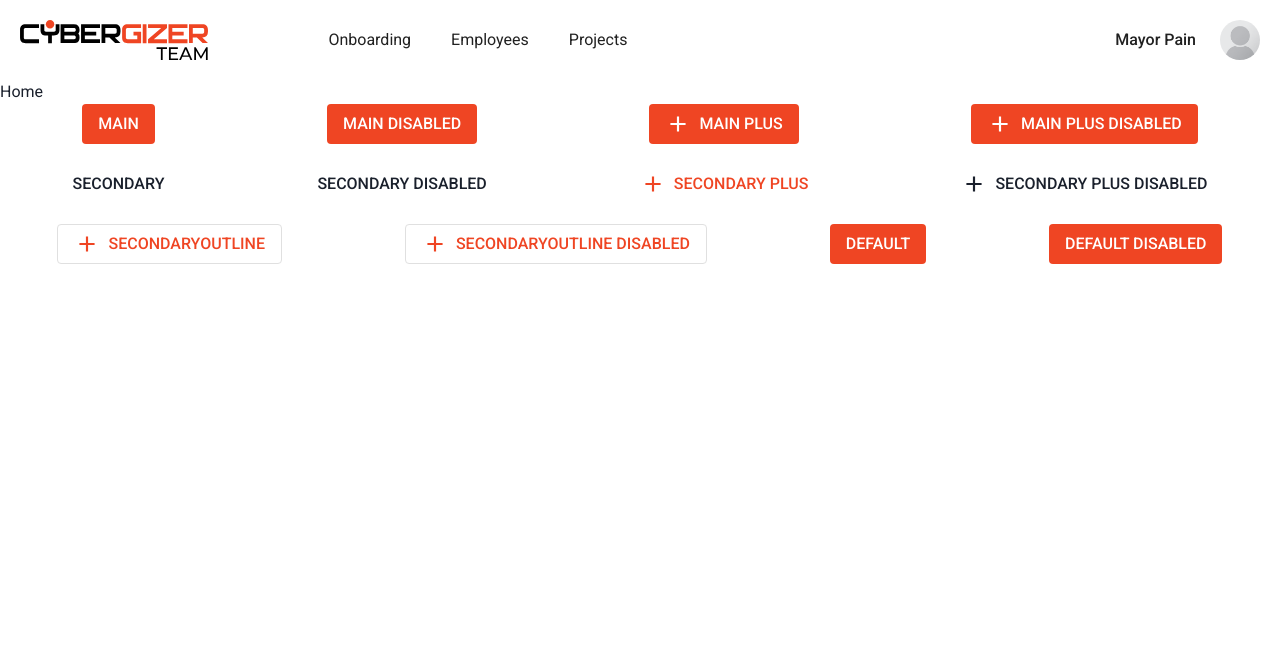
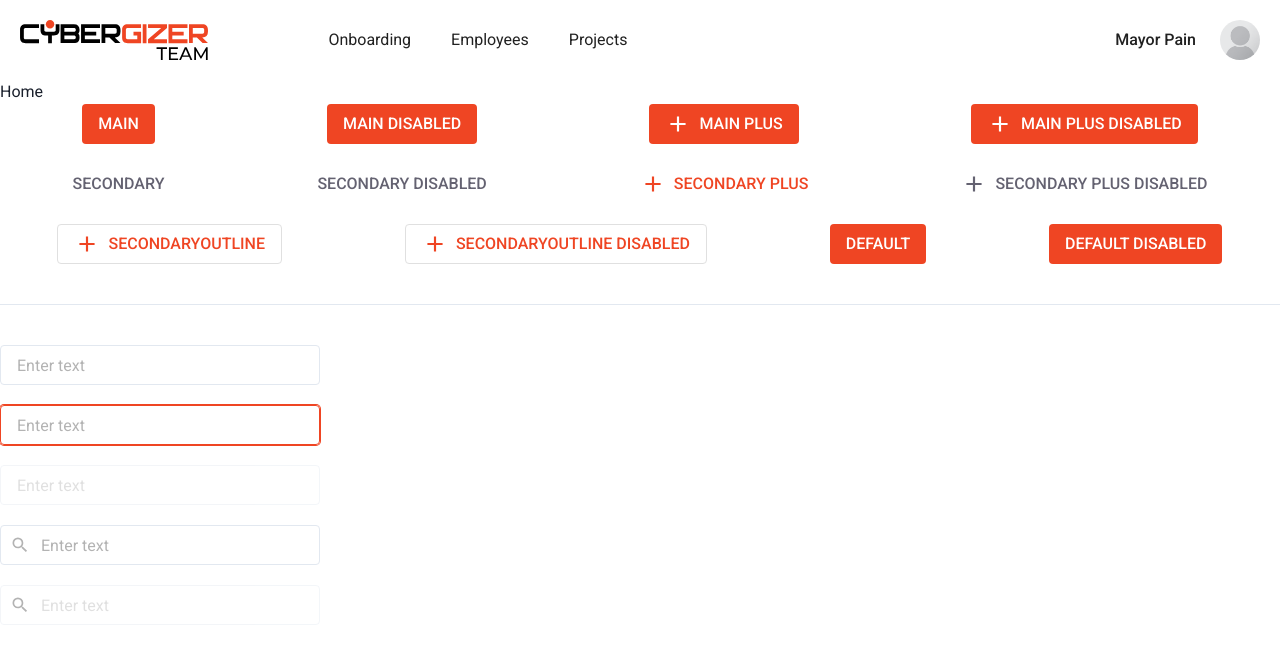
Before and after one commit to raitasu/team, a React (Create React App) app: page / in a window 1280 px wide. Shown: the top 650 px of the page. Built offline with nearby package versions, Linux system fonts and the light colour scheme.

Commit message:
feat: add input component

```diff
--- a/src/pages/Home/index.tsx
+++ b/src/pages/Home/index.tsx
@@ -1,8 +1,15 @@
 import React from 'react';
 
-import { Box, Button, ButtonGroup } from '@chakra-ui/react';
-
-import { MdAdd } from 'react-icons/md';
+import {
+  Box,
+  Button,
+  ButtonGroup,
+  Input,
+  InputGroup,
+  InputLeftElement,
+  Stack
+} from '@chakra-ui/react';
+import { MdSearch, MdAdd } from 'react-icons/md';
 
 export const Home = () => (
   <Box>
@@ -71,6 +78,7 @@ export const Home = () => (
       </Button>
     </ButtonGroup>
     <ButtonGroup
+      marginBottom="40px"
       display="flex"
       justifyContent="space-around"
     >
@@ -90,5 +98,42 @@ export const Home = () => (
       <Button>default</Button>
       <Button disabled>default disabled</Button>
     </ButtonGroup>
+    <hr />
+    <Stack
+      marginTop="40px"
+      spacing={5}
+      width="320px"
+    >
+      <Input placeholder="Enter text" />
+      <Input
+        placeholder="Enter text"
+        isInvalid
+      />
+      <Input
+        placeholder="Enter text"
+        disabled
+      />
+      <InputGroup>
+        <InputLeftElement
+          pointerEvents="none"
+          color="brand.lightGray"
+        >
+          <MdSearch size="20px" />
+        </InputLeftElement>
+        <Input placeholder="Enter text" />
+      </InputGroup>
+      <InputGroup>
+        <InputLeftElement
+          pointerEvents="none"
+          color="brand.lightGray"
+        >
+          <MdSearch size="20px" />
+        </InputLeftElement>
+        <Input
+          placeholder="Enter text"
+          disabled
+        />
+      </InputGroup>
+    </Stack>
   </Box>
 );
--- /dev/null
+++ b/src/shared/ui/theme/Input.ts
@@ -0,0 +1,23 @@
+export const Input = {
+  baseStyle: {
+    field: {
+      fontWeight: '400',
+      lineHeight: '120%',
+      fontSize: '16px',
+      bg: 'transparent',
+      borderRadius: '4px',
+      border: '1px solid brand.stroke',
+      color: 'brand.ghostGray',
+      _hover: {
+        borderColor: 'brand.lightGray'
+      },
+      _placeholder: {
+        color: 'brand.lightGray'
+      }
+    }
+  },
+  defaultProps: {
+    focusBorderColor: 'brand.ghostGray',
+    errorBorderColor: 'brand.accentRed'
+  }
+};
--- a/src/shared/ui/theme/theme.ts
+++ b/src/shared/ui/theme/theme.ts
@@ -1,6 +1,7 @@
 import { extendTheme } from '@chakra-ui/react';
 
 import { Button } from './Button';
+import { Input } from './Input';
 
 export const theme = extendTheme({
   colors: {
@@ -9,6 +10,7 @@ export const theme = extendTheme({
       body: '#666666',
       accentRed: '#EF4523',
       darkGray: '#7B7D7D',
+      ghostGray: '#646271',
       lightGray: '#B3B3B3',
       ghostWhite: '#F8F8FA',
       burntSienna: '#F16144',
@@ -23,6 +25,7 @@ export const theme = extendTheme({
     body: 'Roboto'
   },
   components: {
-    Button
+    Button,
+    Input
   }
 });
```
